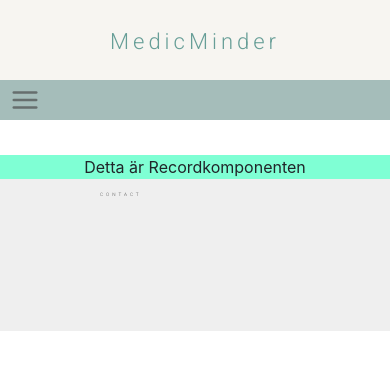
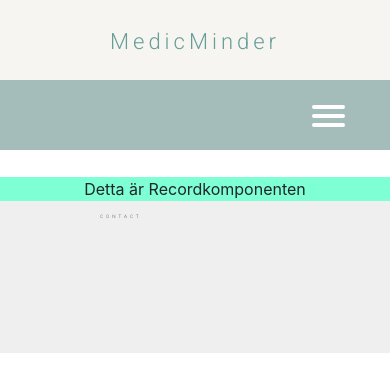
Before and after one commit to mrsbergsman/dosmaskinen, a React (Create React App) app: page /record in a window 390 px wide. Shown: the top 392 px of the page. Built offline with nearby package versions, Linux system fonts and the light colour scheme; no server answers.

Commit message:
have made the bubble hamburger menu

```diff
--- a/src/components/alarm/_alarm.scss
+++ b/src/components/alarm/_alarm.scss
@@ -349,7 +349,7 @@ input[type=time]::-webkit-datetime-edit-minute-field {
     opacity: 0.3;
   }
   .text-container {
-    z-index: 1;
+    z-index: 0;
   }
 
   }
--- a/src/components/navbar/Navigationbar.js
+++ b/src/components/navbar/Navigationbar.js
@@ -1,81 +1,10 @@
-import React, { useState, useEffect } from 'react';
+import React from 'react';
 import {NavLink} from 'react-router-dom'
-import { FiMenu } from 'react-icons/fi';
-import { GrClose } from 'react-icons/gr';
-import './_navigationbar.scss';
-import AOS from 'aos';
-import 'aos/dist/aos.css';
-
+import './_navigationbar.scss'
 function Navigationbar () {
-
-  useEffect(() => {
-    AOS.init({
-    });
-  }, []);
-
-const [showMenu, setShowMenu] = useState(false);
-
-const [toogleAnimtion, setToogleAnimtion] = useState(true);
-
-// toggle hamburgermenu opend/closed and show and hide navbar.
-let navbar
-let toggle
-let menu
-
-
-if(showMenu === true) {
-
-  toggle = <div className="close"><GrClose/></div>
-  console.log(setToogleAnimtion +'hello')
-  // toggle = <div data-aos="fade-right"  data-aos-duration="1500" className="close"><GrClose/></div>
-
-  { toogleAnimtion ? (
-    menu =
-    <div className="menu-mobile" data-aos="fade-right"  data-aos-duration="1500">
-        <ul data-aos="fade-up"  data-aos-duration="1000" className="navlinks-hamburger">
-          <div style={{marginTop:'50px'}}>
-          <NavLink exact to="/home">
-            <li className='nav-link'>Home</li>
-          </NavLink>
-          <NavLink exact to="/record">
-            <li className='nav-link'>Record a message</li>
-          </NavLink>
-          <NavLink exact to="/information">
-            <li className='nav-link'>Information</li>
-          </NavLink>
-          <NavLink exact to="/">
-            <li style={{marginLeft:"20px"}}className='logout-link'>Log out</li>
-          </NavLink>
-          </div>
-        </ul>
-    </div>
-  ) : (
-    menu =
-    <div className="menu-mobile" data-aos="fade-left"  data-aos-duration="1500">
-        <ul data-aos="fade-up"  data-aos-duration="1000" className="navlinks-hamburger">
-          <div style={{marginTop:'50px'}}>
-          <NavLink exact to="/home">
-            <li className='nav-link'>Home</li>
-          </NavLink>
-          <NavLink exact to="/record">
-            <li className='nav-link'>Record a message</li>
-          </NavLink>
-          <NavLink exact to="/information">
-            <li className='nav-link'>Information</li>
-          </NavLink>
-          <NavLink exact to="/">
-            <li style={{marginLeft:"20px"}}className='logout-link'>Log out</li>
-          </NavLink>
-          </div>
-        </ul>
-    </div>
-  ) }
-
-} else {
-
-  toggle = <FiMenu className="open" />
-
-  navbar =
+  return (
+    <>
+    {/* this is the navbar for full screen */}
     <div className="navigationbar-container">
         <ul className="navlinks">
           <NavLink className="nav" exact to="/home">
@@ -93,114 +22,50 @@ if(showMenu === true) {
         </ul>
       </div>
 
-}
-  return (
 
-    <>
-      <nav>
-      {navbar}
-        <div
-          className="hamburger-menu"
-          onClick={() => setShowMenu(!showMenu) && setToogleAnimtion(!toogleAnimtion)} >
-          {toggle}
+      {/* this is where the hamburger menu starts */}
+    <nav role="navigation">
+      <div id="menuToggle">
+      {/*
+      A fake / hidden checkbox is used as click reciever,
+      so you can use the :checked selector on it.
+        */}
+      <input type="checkbox" />
+
+      {/*
+      Some spans to act as a hamburger.
+      They are acting like a real hamburger,
+      not that McDonalds stuff.
+        */}
+      <span></span>
+      <span></span>
+      <span></span>
+
+      {/*
+      Too bad the menu has to be inside of the button
+      but hey, it's pure CSS magic. */}
+        <ul id="menu">
+          <div className="mobil-menu">
+            <NavLink exact to="/home">
+              <li className='mobil-link'>Home</li>
+              <hr style={{width:'70%'}}/>
+            </NavLink>
+            <NavLink exact to="/record">
+              <li className='mobil-link'>Record a message</li>
+              <hr style={{width:'70%'}}/>
+            </NavLink>
+            <NavLink exact to="/information">
+              <li className='mobil-link'>Information</li>
+              <hr style={{width:'70%'}}/>
+            </NavLink>
+            <NavLink exact to="/">
+              <li className='mobil-logout-link'>Log out</li>
+            </NavLink>
           </div>
-      {menu}
+        </ul>
+      </div>
     </nav>
     </>
   );
 }
-
 export default Navigationbar;
-
-
-
-// import React, { useState, useEffect } from 'react';
-// import {NavLink} from 'react-router-dom'
-// import { FiMenu } from 'react-icons/fi';
-// import { GrClose } from 'react-icons/gr';
-// import './_navigationbar.scss';
-// import AOS from 'aos';
-// import 'aos/dist/aos.css';
-
-// function Navigationbar () {
-
-//   useEffect(() => {
-//     AOS.init({
-//     });
-//   }, []);
-
-// const [showMenu, setShowMenu] = useState(false);
-
-
-// // toggle hamburgermenu opend/closed and show and hide navbar.
-// let navbar
-// let toggle
-// let menu
-
-
-// if(showMenu === true) {
-
-//   toggle = <div className="close"><GrClose/></div>
-//   // toggle = <div data-aos="fade-right"  data-aos-duration="1500" className="close"><GrClose/></div>
-
-//   menu =
-
-//     <div className="menu-mobile">
-//         <ul data-aos="fade-up"  data-aos-duration="1000" className="navlinks-hamburger">
-//           <div style={{marginTop:'50px'}}>
-//           <NavLink exact to="/home">
-//             <li className='nav-link'>Home</li>
-//           </NavLink>
-//           <NavLink exact to="/record">
-//             <li className='nav-link'>Record a message</li>
-//           </NavLink>
-//           <NavLink exact to="/information">
-//             <li className='nav-link'>Information</li>
-//           </NavLink>
-//           <NavLink exact to="/">
-//             <li style={{marginLeft:"20px"}}className='logout-link'>Log out</li>
-//           </NavLink>
-//           </div>
-//         </ul>
-//     </div>
-
-// } else {
-
-//   toggle = <FiMenu className="open"/>
-
-//   navbar =
-//   <div className="navigationbar-container">
-//   <ul className="navlinks">
-//     <NavLink className="nav" exact to="/home">
-//       <li className='nav-link'>Home</li>
-//     </NavLink>
-//     <NavLink className="nav" exact to="/record">
-//       <li className='nav-link'>Record a message</li>
-//     </NavLink>
-//     <NavLink className="nav" exact to="/information">
-//       <li className='nav-link'>Information</li>
-//     </NavLink>
-//     <NavLink className="nav" exact to="/">
-//       <li className='logout-link'>Log out</li>
-//     </NavLink>
-//   </ul>
-// </div>
-
-// }
-//   return (
-
-//     <>
-//       <nav>
-//       {navbar}
-//         <div
-//           className="hamburger-menu"
-//           onClick={() => setShowMenu(!showMenu)}>
-//           {toggle}
-//         </div>
-//       {menu}
-//       </nav>
-//     </>
-//   );
-// }
-
-// export default Navigationbar;
--- a/src/components/navbar/_navigationbar.scss
+++ b/src/components/navbar/_navigationbar.scss
@@ -1,8 +1,6 @@
 @import '../_variables';
 
-.navigationbar-container{
-  position: -webkit-sticky;
-	position: sticky;
+.navigationbar-container {
 	top: 0;
   background-color: $navbar;
   width: 100%;
@@ -10,12 +8,10 @@
   display: flex;
   flex-wrap: wrap;
   flex-direction: column;
-  z-index: 999;
-
+  z-index: 1;
 }
 
 .navlinks a{
-    // border: 1px solid blue;
   position: relative;
   display: inline-block;
   flex: 1;
@@ -25,9 +21,7 @@
   color:white;
   letter-spacing: 3px;
   text-transform: uppercase;
-    // font-size: 1.2vw;
   font-size: 25px;
-
   transition: transform .3s;
   margin: 0 1% 0 1%;
   margin-top: 0.5%;
@@ -39,107 +33,167 @@
   color:white !important;
 }
 
-.logout-link{
+.logout-link {
   color: $text;
-    // font-size: 0.8vw;
   font-size: 15px;
   font-weight: 900;
   letter-spacing: 2px;
 }
 
-.hamburger-menu {
+#menuToggle {
   display: none;
-     font-size: 30px;
-    // margin-left: 30px;
-     margin-top: 15px;
-
 }
 
-.menu-mobile {
+@media screen and (max-width: 850px) {
+
+.navlinks {
   display: none;
 }
-@media only screen and (max-width: 900px) {
-    .navigationbar-container {
 
-        // background-color: $navbar;
-        height: 60px;
-        border-bottom: 20px solid white;
+#menuToggle {
+  display: flex;
+  flex-direction: column;
+  position: relative;
+  top: -45px;
+  left: 90%;
+  z-index: 1;
+  -webkit-user-select: none;
+  user-select: none;
+  width: 50px;
+}
 
+#menuToggle a {
+  text-decoration: none;
+  color: white;
+  transition: color 0.3s ease;
+}
 
+#menuToggle input {
+  display: block;
+  width: 40px;
+  height: 32px;
+  position: absolute;
+  top: -7px;
+  left: -5px;
+  cursor: pointer;
+  opacity: 0; /* hide this */
+  z-index: 2; /* and place it over the hamburger */
+  -webkit-touch-callout: none;
 }
-		.navlinks-hamburger a {
-			// margin-top:100px;
-			margin-left: -20px;
-			list-style: none;
-			width: 100%;
-      text-align: left;
+
+/*
+ * Just a quick hamburger
+ */
+
+#menuToggle span {
+  display: block;
+  width: 33px;
+  height: 4px;
+  margin-bottom: 5px;
+  position: relative;
+  background: white;
+  border-radius: 3px;
+  z-index: 1;
+  transform-origin: 4px 0px;
+  transition: transform 0.5s cubic-bezier(0.77,0.2,0.05,1.0),
+  background 0.5s cubic-bezier(0.77,0.2,0.05,1.0),
+  opacity 0.55s ease;
+}
+
+#menuToggle span:first-child {
+  transform-origin: 0% 0%;
+}
+
+#menuToggle span:nth-last-child(2) {
+  transform-origin: 0% 100%;
+}
+
+/*
+ * Transform all the slices of hamburger
+ * into a crossmark.
+ */
+#menuToggle input:checked ~ span {
+  opacity: 1;
+  transform: rotate(45deg) translate(-2px, -1px);
+  background: white;
+}
+
+/*
+ * But let's hide the middle one.
+ */
+#menuToggle input:checked ~ span:nth-last-child(3){
+  opacity: 0;
+  transform: rotate(0deg) scale(0.2, 0.2);
+}
+
+/*
+ * Ohyeah and the last one should go the other direction
+ */
+#menuToggle input:checked ~ span:nth-last-child(2) {
+  transform: rotate(-45deg) translate(0, -1px);
+}
+
+/*
+ * Make this absolute positioned
+ * at the top right of the screen
+ */
+#menu {
+  position: fixed;
+  height: 100vh;
+  width: 103%;
+  padding: 10px;
+  padding-top: 50px;
+  top: 50px;
+  margin-left: -92%;
+  flex-direction: column;
+  // this is the bubble-effect before..
+  clip-path: circle(100px at 90% -10%);
+  -webkit-clip-path: circle(100px at 90% -10%);
+  transition: all 1s ease-out;
+  pointer-events: none;
+}
+
+/*
+ * And let's slide it in from the right
+ */
+ #menuToggle input:checked ~ ul {
+
+  // this is the bubble-effect after..
+  clip-path: circle(1200px at 90% -10%);
+  -webkit-clip-path: circle(1200px at 90% -10%);
+  pointer-events: all;
+  margin-top:-50px;
+  background:#638783;
+}
+
+#menu .mobil-menu .mobil-link {
+  padding: 10px 0;
+  margin-top: 6vw;
+  font-size: 22px;
   font-family: $fontRoboto;
   text-decoration: none !important;
-      color:white;
+  list-style: none;
   letter-spacing: 3px;
   text-transform: uppercase;
 }
-    a .nav-link:hover, :active {
-      color:white
-    }
-
-
-    .navlinks {
-
-        display: none;
-    }
-
-    .hamburger-menu  {
-      display:flex;
-      position: relative;
-      margin: 25px px 0px 0px;
-      z-index: 999;
-
-    }
-     .close-container {
-
-       background-color: #dfe6e5;
-       width: 60px;
-       height: 60px;
-       margin-top: -15px;
-       border-radius: 0px 0px 80px 0px;
-     }
-		.close {
-      // padding:20px;
-
-      color:#666e6d;
-      z-index: 999;
-      font-size: 30px !important;
-      font-weight: bold;
-      // border-radius: 0px 0px 80px 0px;
-      margin-right: 20px;
-      margin-top: 5px;
-
-
-		}
-    .open {
-
-      color:#666e6d;
-      // color:white;
-      margin-top:-70px;
-      margin-left: 10px;
-    }
-    .menu-mobile {
-      display: flex;
-      position: absolute !important;
-      width: 35%;
-      height: 100vh;
-      background-color:#becccb;
-      margin-top: -90px;
-      // margin-top: -42px;
-      z-index: 2;
+.mobil-logout-link {
+  padding: 10px 0;
+  font-size: 19px;
+  color: $text;
+  font-weight: 900;
+  font-family: $fontRoboto;
+  list-style: none;
+  margin-top: 4vw;
 }
 }
 
-@media only screen and (max-width: 700px) {
-	.menu-mobile {
-		background-color:#becccb;
-		width: 100%;
+@media screen and (max-width: 550px) {
+
+  #menuToggle {
+    left:80%
   }
-
+  #menu {
+    margin-left: -83%;
+    padding-top: 100px;
   }
+}
```
Lines whose indentation alone changed are shown as unchanged.
